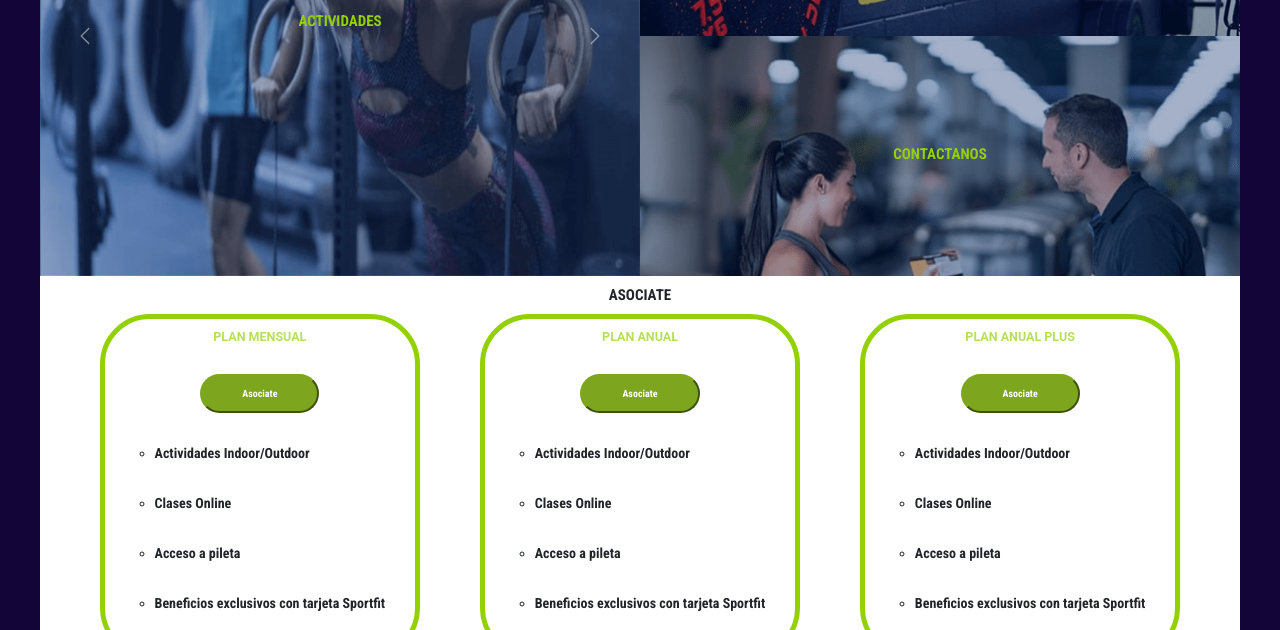
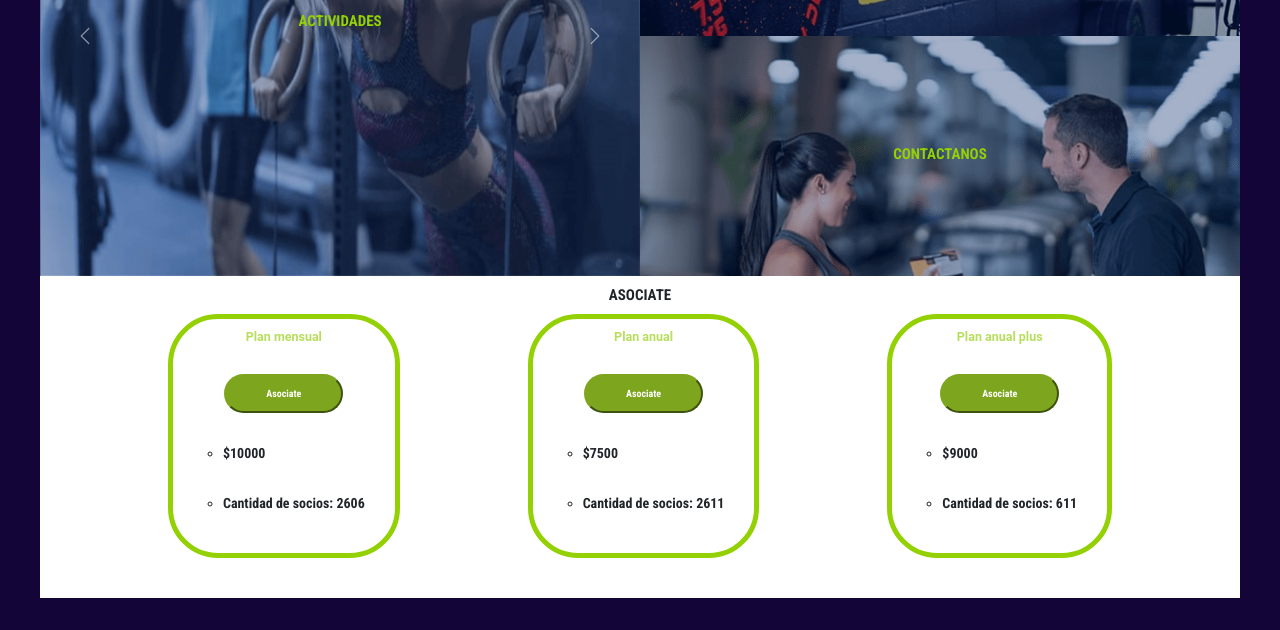
Before and after one commit to SantiagoBordigoni/Sportfit_25245, a website: page index.html in a window 1280 px wide. Shown: the part 649-1279 px from the top of the page. Drawn offline with nearby package versions, Linux system fonts and the light colour scheme; some packages are replaced by stand-ins of ours; a script that the page names is missing; a web font is replaced by a local one.

Commit message:
Se introdujo dinamismo aplicando javascript al proyecto hecho en desarrollo web

```diff
--- a/assets/css/main.css
+++ b/assets/css/main.css
@@ -620,3 +620,7 @@ label {
     width: 8em; }
   main {
     padding-top: 8em; } }
+
+.carrito {
+  filter: brightness(0) saturate(100%) invert(100%) sepia(0%) saturate(2%) hue-rotate(350deg) brightness(117%) contrast(100%);
+}
--- /dev/null
+++ b/assets/js/main.js
@@ -0,0 +1,286 @@
+// SELECCIONADOR DE PLANES DE GIMNASIO
+
+// A partir de los inputs creamos los objetos para cada Socio
+class Socio {
+  constructor(ident, plan, precio) {
+    this.id= ident;
+    this.plan = plan
+    this.precio = precio
+  }
+}
+
+class Plan {
+  constructor(nombre,precio, adheridos) {
+    this.nombre= nombre;
+    this.precio = precio;
+    this.cantidadDeSocios = adheridos;
+  }
+}
+// FUNCIONES
+function agregarProductoAlCarrito(planAAgregar){
+
+}
+
+function renderizarListaDePlanes() {
+  // Limpiar la lista de planes
+  divListaDePlanes.innerHTML = "";
+
+  // Recorro la lista de planes
+  for(const planDeLista of membresias) {
+
+      // Crear div del plan
+      const div = document.createElement("div");
+      div.className = "contenedorPlan";
+
+      const article = document.createElement("article");
+      article.className = "flex-columna"
+
+
+      // Creo el título del plan
+      const nombre = document.createElement("h4");
+      nombre.innerText = planDeLista.nombre;
+
+      // Creo lista que va a contener precio y stock
+      const listaTarjeta = document.createElement("ul");
+
+      // Creo el precio
+      const precio = document.createElement("li");
+      precio.innerText = `$${planDeLista.precio}`;
+
+      // Creo la cantidad de socios adheridos a ese plan
+      const adheridos = document.createElement("li");
+      adheridos.innerText = `Cantidad de socios: ${planDeLista.cantidadDeSocios}`;
+
+      // Creo el botón
+      const btnAgregarAlCarrito = document.createElement("button");
+      btnAgregarAlCarrito.innerText = "Asociate";
+      btnAgregarAlCarrito.className = "boton";
+
+      // Creo el evento para agregar el producto al carrito
+      btnAgregarAlCarrito.addEventListener("click", () => {
+
+          // Agregar producto al carrito
+          agregarProductoAlCarrito(planDeLista);
+
+
+      });
+
+      // Agrego al div todos los elementos
+      div.append(article);
+      article.append(nombre, btnAgregarAlCarrito, listaTarjeta)
+      listaTarjeta.append(precio,adheridos)
+
+      // Agrego el div a la lista
+      divListaDePlanes.append(div);
+    }
+  }
+
+
+
+
+
+function obtenerMembresiasDelJSON(){
+  fetch('/membresias.json')
+    .then((response) => {
+      return response.json();
+    })
+    .then((membresiasJSON)=>{
+
+      for (const membresiaJSON of membresiasJSON){
+        membresias.push(new Plan(
+          membresiaJSON.nombre,
+          membresiaJSON.precio,
+          membresiaJSON.cantidadDeSocios,
+
+        ));
+      }
+      renderizarListaDePlanes();
+    });
+}
+// OBTENEMOS INFORMACION DE CADA PLAN 1,2,3
+// function respuestaClick1(){
+//   Swal.fire({
+//     title: 'Información del plan seleccionado',
+//     text: 'Plan Mensual: cuenta con beneficios como las actividades Indoor/Outdoor, clases online y acceso a pileta.',
+//     icon: 'info',
+//     confirmButtonText: 'Comprar',
+//     color: 'white',
+//     iconColor: '#94D104',
+//     toast: false,
+//     background: '#140539',
+//     showDenyButton: true,
+//     denyButtonText:'Salir',
+//     confirmButtonColor: '#94D104',
+
+// // SELECCIONAMOS LA CANTIDAD DE PERSONAS QUE DESEAMOS ASOCIAR
+//   })
+//   .then((resultado) => {
+//     if (resultado.isConfirmed){
+//       Swal.fire({
+//         title: '¿Cuántas personas desea asociar?',
+//         text: 'Precio unitario: $10000',
+//         icon: 'question',
+//         input: 'text',
+//         inputPlaceholder: 'Indique la cantidad de personas a asociar',
+//         inputValidator: (value) => {
+//           return new Promise ((resolve) => {
+//             if (parseInt(value)>=1) {
+//               resolve()
+//             }
+//             else {
+//               resolve("ERROR. Introduzca un número:")
+//             }
+//           })
+
+//         },
+//         color: 'white',
+//         iconColor: '#94D104',
+//         toast: true,
+//         background: '#140539',
+//         confirmButtonColor: '#94D104',
+//         confirmButtonText: 'Agregar al carrito',
+
+//       })
+//       .then((response) =>{
+//         for (let i = 1; i <= parseInt(response.value); i++){
+//           personasAsociadas.push(new Socio (i + personasAsociadas.length, 1, 10000));
+//         }
+
+//       })
+//     }
+//   })
+// }
+// function respuestaClick2(){
+//   Swal.fire({
+//     title: 'Información del plan seleccionado',
+//     text: 'Plan Anual: cuenta con beneficios como las actividades Indoor/Outdoor, clases online y acceso a pileta. Acceda por un precio mensual menor al primer plan.',
+//     icon: 'info',
+//     confirmButtonText: 'Comprar',
+//     color: 'white',
+//     iconColor: '#94D104',
+//     toast: false,
+//     background: '#140539',
+//     showDenyButton: true,
+//     denyButtonText:'Salir',
+//     confirmButtonColor: '#94D104',
+
+
+// // SELECCIONAMOS LA CANTIDAD DE PERSONAS QUE DESEAMOS ASOCIAR
+//   })
+//   .then((resultado) => {
+//     if (resultado.isConfirmed){
+//       Swal.fire({
+//         title: '¿Cuántas personas desea asociar?',
+//         text: 'Precio unitario: $7500',
+//         icon: 'question',
+//         input: 'text',
+//         inputPlaceholder: 'Indique la cantidad de personas a asociar',
+//         inputValidator: (value) => {
+//           return new Promise ((resolve) => {
+//             if (parseInt(value)>=1) {
+//               resolve()
+//             }
+//             else {
+//               resolve("ERROR. Introduzca un número:")
+//             }
+//           })
+
+//         },
+//         color: 'white',
+//         iconColor: '#94D104',
+//         toast: true,
+//         background: '#140539',
+//         confirmButtonColor: '#94D104',
+//         confirmButtonText: 'Agregar al carrito',
+
+//       })
+//       .then((response) =>{
+//         for (let i = 1; i <= parseInt(response.value); i++){
+//           personasAsociadas.push(new Socio (i + personasAsociadas.length, 2, 7500));
+//         }
+
+//       })
+//     }
+//   })
+// }
+// function respuestaClick3(){
+//   Swal.fire({
+//     title: 'Información del plan seleccionado',
+//     text: 'Plan Anual Plus: cuenta con beneficios como las actividades Indoor/Outdoor, clases online, acceso a pileta y beneficios exclusivos con la tarjeta SportFit.',
+//     icon: 'info',
+//     confirmButtonText: 'Comprar',
+//     color: 'white',
+//     iconColor: '#94D104',
+//     toast: false,
+//     background: '#140539',
+//     showDenyButton: true,
+//     denyButtonText:'Salir',
+//     confirmButtonColor: '#94D104',
+
+// // SELECCIONAMOS LA CANTIDAD DE PERSONAS QUE DESEAMOS ASOCIAR
+
+//   })
+//   .then((resultado) => {
+//     if (resultado.isConfirmed){
+//       Swal.fire({
+//         title: '¿Cuántas personas desea asociar?',
+//         text: 'Precio unitario: $9000',
+//         icon: 'question',
+//         input: 'text',
+//         inputPlaceholder: 'Indique la cantidad de personas a asociar',
+//         inputValidator:(value) => {
+//           return new Promise ((resolve) => {
+//             if (parseInt(value)>=1) {
+//               resolve()
+//             }
+//             else {
+//               resolve("ERROR. Introduzca un número:")
+//             }
+//           })
+
+//         },
+//         color: 'white',
+//         iconColor: '#94D104',
+//         toast: true,
+//         background: '#140539',
+//         confirmButtonColor: '#94D104',
+//         confirmButtonText: 'Agregar al carrito',
+//       })
+//       .then((response) =>{
+//         for (let i = 1; i <= parseInt(response.value); i++){
+//           personasAsociadas.push(new Socio (i + personasAsociadas.length, 3, 9000));
+//         }
+
+//       })
+//     }
+//   })
+// }
+
+// //CAPTURAMOS EL VALOR DE LA PROMESA
+
+
+// // Se otorga un descuento por cantidad en caso de que se inscriban a 3 personas o mas
+// function calcularTotal() {
+//     let total = 0;
+//     for (const Socio of personasAsociadas) {
+//         total += Socio.precio;
+//     }
+//     return total;
+//   }
+
+// // INICIO DEL PROGRAMA
+// let personasAsociadas = [];
+
+// let botonPlan1 = document.querySelector("#asociate #planUno button")
+// let botonPlan2 = document.querySelector("#asociate #planDos button")
+// let botonPlan3 = document.querySelector("#asociate #planTres button")
+// let carritoDeCompras = document.getElementsByClassName("carrito")
+
+// botonPlan1.addEventListener("click", respuestaClick1)
+// botonPlan2.addEventListener("click", respuestaClick2)
+// botonPlan3.addEventListener("click", respuestaClick3)
+
+const divListaDePlanes = document.getElementById("asociate");
+let membresias =  [];
+let carrito = [];
+obtenerMembresiasDelJSON();
--- a/index.html
+++ b/index.html
@@ -2,6 +2,7 @@
 <html lang="en">
 
 <head>
+    <link href="https://cdn.jsdelivr.net/npm/bootstrap@5.3.0-alpha1/dist/css/bootstrap.min.css" rel="stylesheet" integrity="sha384-GLhlTQ8iRABdZLl6O3oVMWSktQOp6b7In1Zl3/Jr59b6EGGoI1aFkw7cmDA6j6gD" crossorigin="anonymous">
     <meta charset="UTF-8">
     <meta http-equiv="X-UA-Compatible" content="IE=edge">
     <meta name="viewport" content="width=device-width, initial-scale=1.0">
@@ -13,6 +14,7 @@
     <link href="https://cdn.jsdelivr.net/npm/bootstrap@5.1.3/dist/css/bootstrap.min.css" rel="stylesheet"
         integrity="sha384-1BmE4kWBq78iYhFldvKuhfTAU6auU8tT94WrHftjDbrCEXSU1oBoqyl2QvZ6jIW3" crossorigin="anonymous">
     <link rel="stylesheet" href="assets/css/main.css">
+
 
 
     <title>Sportfit | Querer es poder</title>
@@ -96,6 +98,7 @@
                 <li><a href="assets/pages/about.html">NOSOTROS</a></li>
                 <li><a href="assets/pages/contacto.html">CONTACTO</a></li>
                 <li><a href="#asociate">ASOCIATE </a></li>
+                <li><div><img src="assets/img/carrito.png" alt="carrito" width="30" height="30" ></div></li>
             </ul>
         </nav>
     </header>
@@ -226,7 +229,7 @@
         <h3 class="headerAsociate">ASOCIATE</h3>
         <section id="asociate" class="flex-fila">
             <!--Seccion "asociate ahora"-->
-            <div class="contenedorPlan" id="planUno">
+            <!-- <div class="contenedorPlan" id="planUno">
                 <article class="flex-columna">
                     <h4>PLAN MENSUAL</h4>
                     <button class="boton">Asociate</button>
@@ -261,7 +264,7 @@
                         <li>Beneficios exclusivos con tarjeta Sportfit</li>
                     </ul>
                 </article>
-            </div>
+            </div> -->
         </section>
 
     </main>
@@ -291,6 +294,8 @@
     <script src="https://cdn.jsdelivr.net/npm/bootstrap@5.1.3/dist/js/bootstrap.bundle.min.js"
         integrity="sha384-ka7Sk0Gln4gmtz2MlQnikT1wXgYsOg+OMhuP+IlRH9sENBO0LRn5q+8nbTov4+1p" crossorigin="anonymous">
     </script>
+    <script src="https://cdn.jsdelivr.net/npm/sweetalert2@11"></script>
+    <script src="assets/js/main.js"></script>
 
 </body>
 
--- /dev/null
+++ b/membresias.json
@@ -0,0 +1,20 @@
+[
+    {
+        "nombre": "Plan mensual",
+        "precio": 10000 ,
+        "cantidadDeSocios": 2606
+
+    },
+    {
+        "nombre": "Plan anual",
+        "precio": 7500,
+        "cantidadDeSocios":2611
+
+    },
+    {
+        "nombre": "Plan anual plus",
+        "precio": 9000,
+        "cantidadDeSocios": 611
+
+    }
+]
```
Also changed, not shown: assets/js/pruebas.js (added, +66 -0 lines), assets/img/carrito.png (added).
